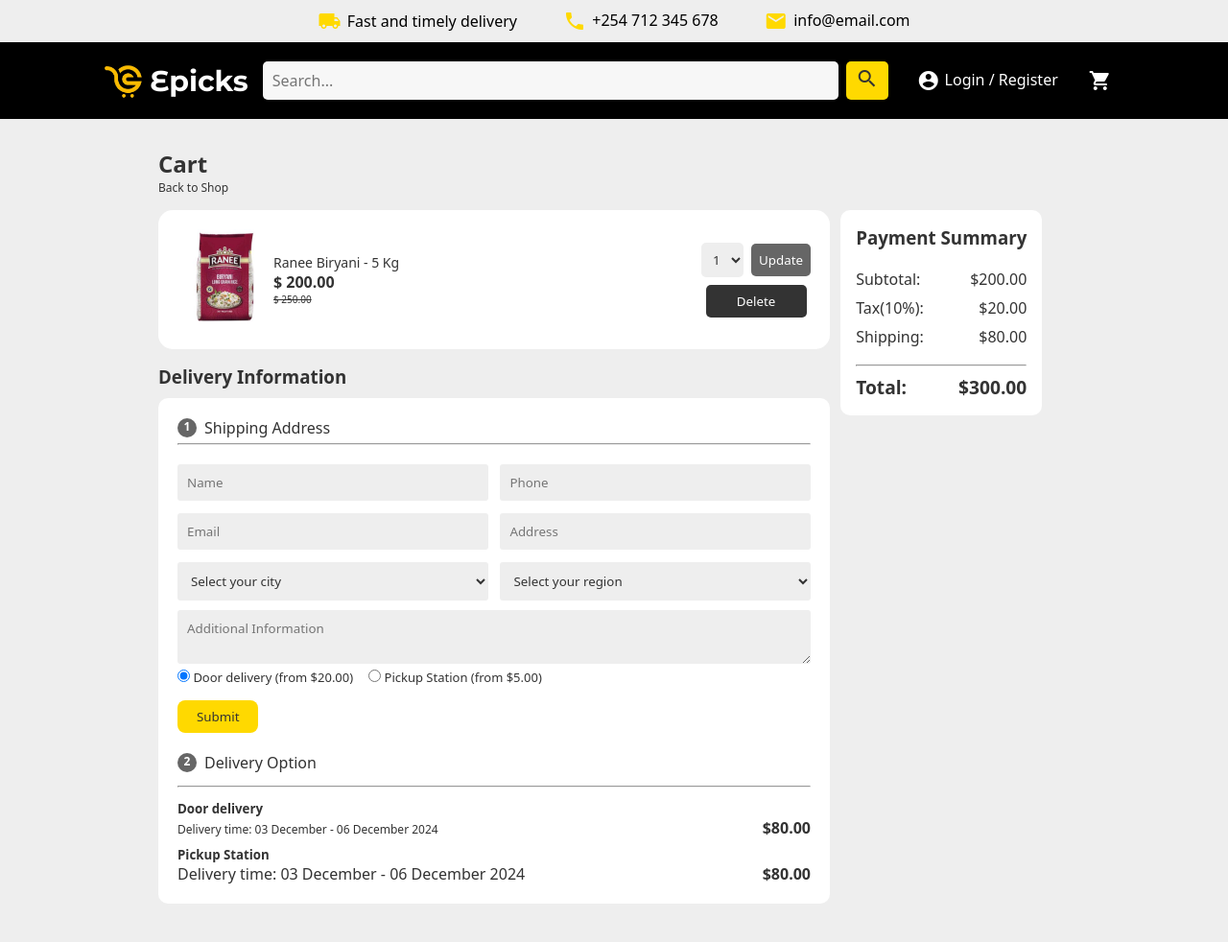
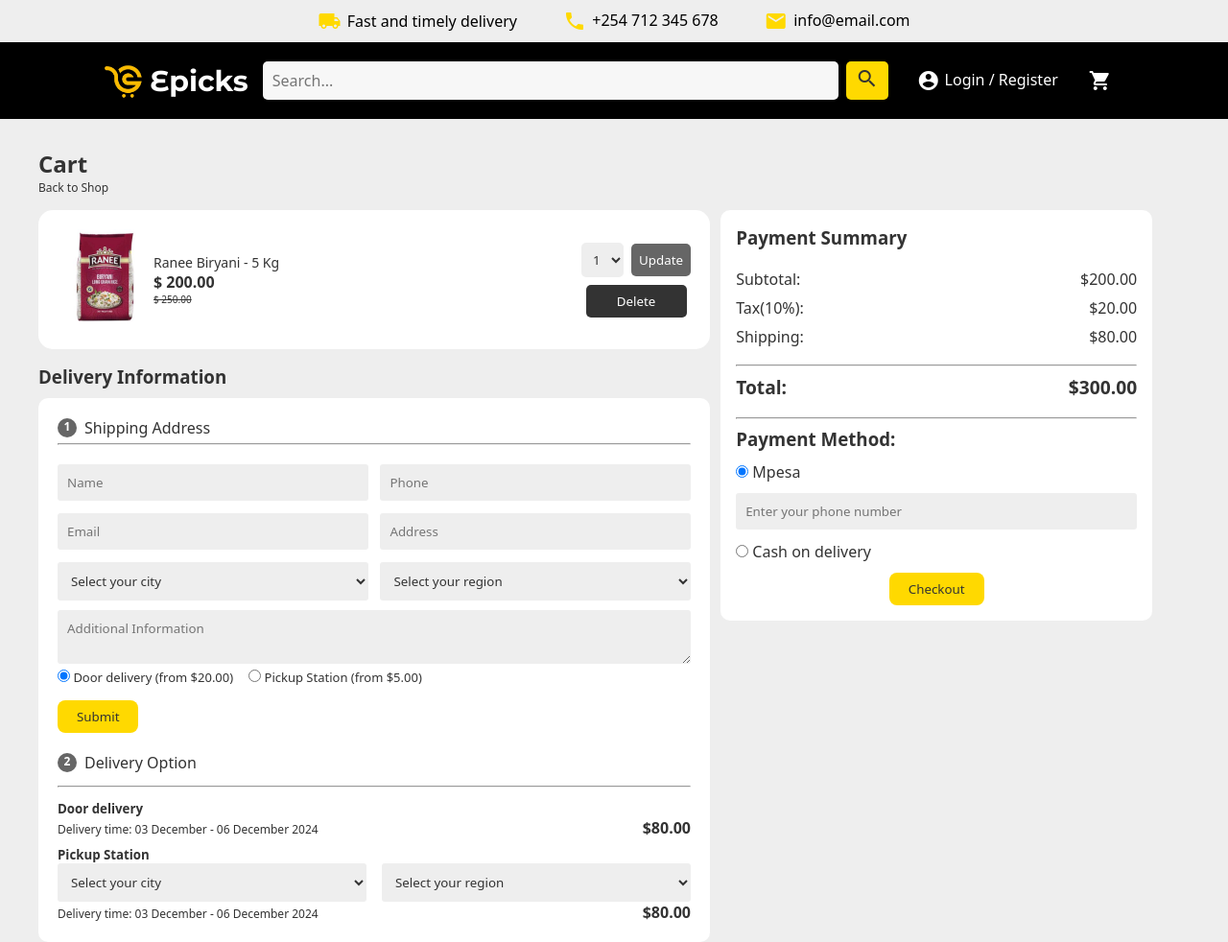
Before and after one commit to MatamaPeter/1-project, a PHP site: page /cart.html in a window 1280 px wide. Shown: the whole page at 96% size. Before the commit the page ends 942 px from the top, so only its background shows below. Run offline with PHP 8.4, Linux system fonts and the light colour scheme.

Commit message:
"Updated cart.html and cart-style.css to modify pickup station and payment method sections"

```diff
--- a/cart.html
+++ b/cart.html
@@ -147,9 +147,35 @@
                                 </div>
                                 <div class="pickup-stn">
                                     <h5>Pickup Station</h5>
-                                    <div class="door-delivery-body">
-                                        <p>Delivery time: 03 December - 06 December 2024 </p>
-                                        <span>$80.00</span>
+                                    <div class="pick-up-station-body">
+                                        <div class="pick-up-location">
+                                            <div class="city">
+                                                <select name="city" id="">
+                                                    <option value="" selected disabled>Select your city</option>
+                                                    <option value="1">City 1</option>
+                                                    <option value="2">City 2</option>
+                                                    <option value="3">City 3</option>
+                                                    <option value="4">City 4</option>
+                                                    <option value="5">City 5</option>
+                                                    <option value="6">City 6</option>
+                                                </select>
+                                            </div>
+                                            <div class="region">
+                                                <select name="region" id="">
+                                                    <option value="" selected disabled>Select your region</option>
+                                                    <option value="1">Region 1</option>
+                                                    <option value="2">Region 2</option>
+                                                    <option value="3">Region 3</option>
+                                                    <option value="4">Region 4</option>
+                                                    <option value="5">Region 5</option>
+                                                    <option value="6">Region 6</option>
+                                                </select>
+                                            </div>
+                                        </div>
+                                        <div class="pick-up-time-price">
+                                            <p>Delivery time: 03 December - 06 December 2024 </p>
+                                            <span>$80.00</span>
+                                        </div>
                                     </div>
                                 </div>
                             </div>
@@ -172,7 +198,22 @@
                         <div class="shipping"><p>Shipping:</p>$80.00</div>
                         <hr>
                         <div class="total"><p>Total:</p>$300.00</div>
-
+                        <hr>
+                        <div class="payment-method">
+                            <h3>Payment Method:</h3>
+                            <label for="Mpesa">
+                                 <input type="radio" name="payment-method" id="" checked> <span>Mpesa</span>
+                            </label>
+                            <label for="phonre no">
+                                <input class="payment-no" type="text" name="" id="" placeholder="Enter your phone number">
+                            </label>
+                            <label for="COD">
+                                <input type="radio" name="payment-method" id="" > <span>Cash on delivery</span>
+                            </label>
+                            <div class="checkout-btn">
+                                <button class="btn btn-primary">Checkout</button>
+                            </div>
+                        </div>
                     </div>
                 </div>
             </div>
--- a/styles/cart-style.css
+++ b/styles/cart-style.css
@@ -1,10 +1,11 @@
 @import 'style.css';
 
 .cart-section{
-    max-width: 950px;
+    max-width: 1200px;
     margin: auto;
     margin-top: 30px;
     width: 100%;
+    justify-content: center;
 }
 .cart-payment-field{
     display: flex;
@@ -109,7 +110,7 @@
     background-color: var(--text-color-extra-light);
     border-radius: 10px;
     height: fit-content;
-
+    width:450px;
 }
 .payment-body hr{
     margin-top: 10px;
@@ -128,6 +129,16 @@
     font-size: 1.2rem;
     font-weight: bold;
 
+}
+.payment-method{
+    display: flex;
+    flex-direction: column;
+    gap: .7rem;
+}
+.checkout-btn{
+    align-items: center;
+    justify-content: center;
+    text-align: center;
 }
 .customer-address{
     margin-top: 10px;
@@ -168,7 +179,9 @@
 }
 .shipping-info input,
 .shipping-info select,
-.additional-info textarea{
+.additional-info textarea,
+.pick-up-station-body select,
+.payment-no{
     padding: 10px;
     width: 100%;
     background-color: var(--background-color-light);
@@ -176,7 +189,10 @@
     border-radius: 3px;
 }
 .shipping-info input:focus,
-.additional-info textarea:focus {
+.shipping-info select:focus,
+.additional-info textarea:focus,
+.pick-up-station-body select:focus,
+.payment-no:focus{
     outline-color: var(--secondary-color);
     outline-offset: 2px;
     transition: outline 0.2s ease-in-out;
@@ -188,7 +204,8 @@
     margin-bottom: 15px;
     align-items: center;
 }
-.shipping-dtls-submit{
+.shipping-dtls-submit,
+.checkout-btn .btn-primary{
     padding:8px 20px;
     border: none;
     background-color: var(--secondary-color);
@@ -196,7 +213,8 @@
     border-radius: 8px;
     cursor: pointer;
 }
-.shipping-dtls-submit:hover{
+.shipping-dtls-submit:hover,
+.checkout-btn .btn-primary:hover{
     background-color: var(--background-color-dark);
     color:var(--text-color-extra-light);
 }
@@ -207,14 +225,25 @@
     gap: .5rem;
 
 }
-.door-delivery p{
+.door-delivery p,
+.pick-up-time-price p
+{
     font-size: 12px;
 }
-.door-delivery-body{
+.door-delivery-body,
+.pick-up-time-price{
     display: flex;
     align-items: baseline;
     justify-content: space-between;
 }
-.door-delivery-body span{
+.door-delivery-body span,
+.pick-up-time-price span{
     font-weight: bold;
 }
+.pick-up-location{
+    display:grid;
+    grid-template-columns: repeat(2,1fr);
+    width: 100%;
+    justify-content: stretch;
+    gap: 1rem;
+}
```
